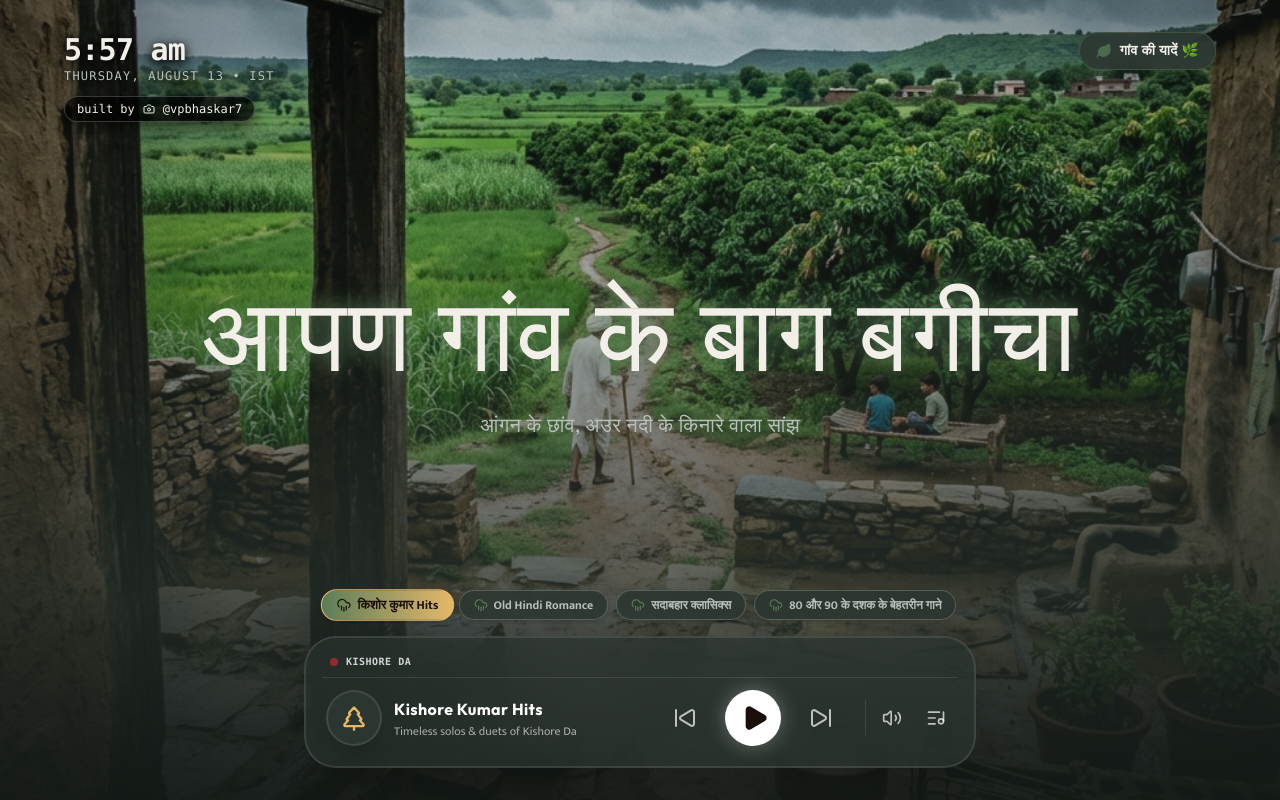
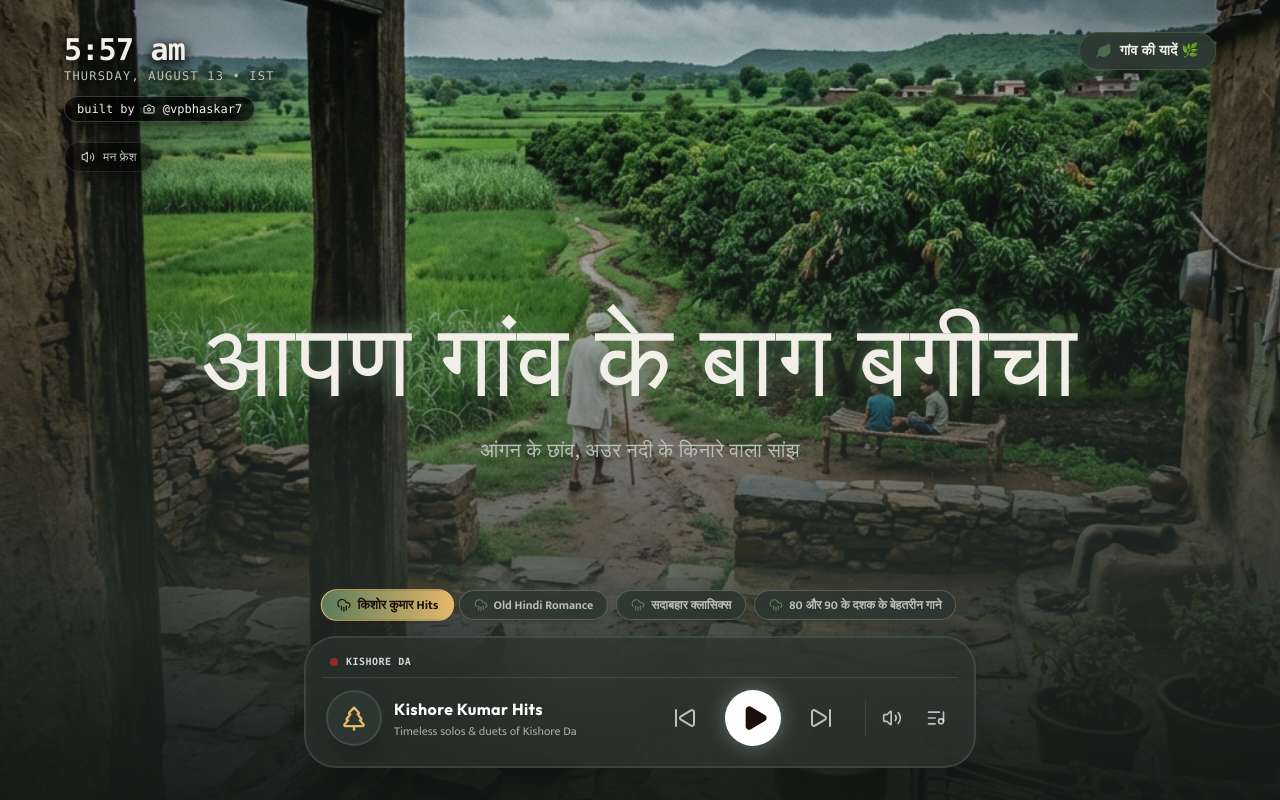
Before and after one commit to iamvpbhaskar/bagichamusic, a React (Vite) app: page / in a window 1280 px wide. Built offline with nearby package versions, Linux system fonts and the light colour scheme; a web font is replaced by a local one.

Commit message:
Update ambient sound to single Man Fresh toggle

```diff
--- a/src/App.tsx
+++ b/src/App.tsx
@@ -131,6 +131,25 @@ export function App() {
 
     return () => clearTimeout(timeout);
   }, [subtitleIndex]);
+
+  // Ambient Sounds
+  const [birdsOn, setBirdsOn] = useState<boolean>(false);
+  const birdsAudioRef = useRef<HTMLAudioElement | null>(null);
+
+  useEffect(() => {
+    if (birdsOn) {
+      if (!birdsAudioRef.current) {
+        birdsAudioRef.current = new Audio('/freesound_community-birds-chirping-ambiance-26052.mp3');
+        birdsAudioRef.current.loop = true;
+        birdsAudioRef.current.volume = 0.4;
+      }
+      birdsAudioRef.current.play().catch(console.error);
+    } else {
+      if (birdsAudioRef.current) {
+        birdsAudioRef.current.pause();
+      }
+    }
+  }, [birdsOn]);
 
   const playerRef = useRef<any>(null);
   const titleRef = useRef<HTMLParagraphElement>(null);
@@ -365,6 +384,20 @@ export function App() {
             className="mt-2 inline-flex items-center gap-2 px-3 py-1 rounded-full bg-black/60 hover:bg-black/80 border border-white/20 backdrop-blur-md text-[#F2EFE9] hover:text-white transition-all text-[10px] sm:text-xs font-mono shadow-lg"
           >
             built by <Camera className="w-3 h-3" /> @vpbhaskar7
+          </button>
+
+          {/* Ambient Sounds Toggle Panel */}
+          <button
+            onClick={() => setBirdsOn(!birdsOn)}
+            title="मन फ्रेश"
+            className={`mt-4 inline-flex items-center gap-2 px-4 py-1.5 rounded-full backdrop-blur-md border shadow-lg font-mukta text-[10px] sm:text-xs transition-all duration-300 ${
+              birdsOn
+                ? 'bg-[#5A7D59]/30 border-[#5A7D59] text-[#E5B869]'
+                : 'bg-black/40 border-white/10 text-[#B8C0BA] hover:text-white hover:bg-black/60'
+            }`}
+          >
+            <Volume2 className="w-3.5 h-3.5 shrink-0" />
+            <span className="font-medium tracking-wide">मन फ्रेश</span>
           </button>
         </div>
 
```
